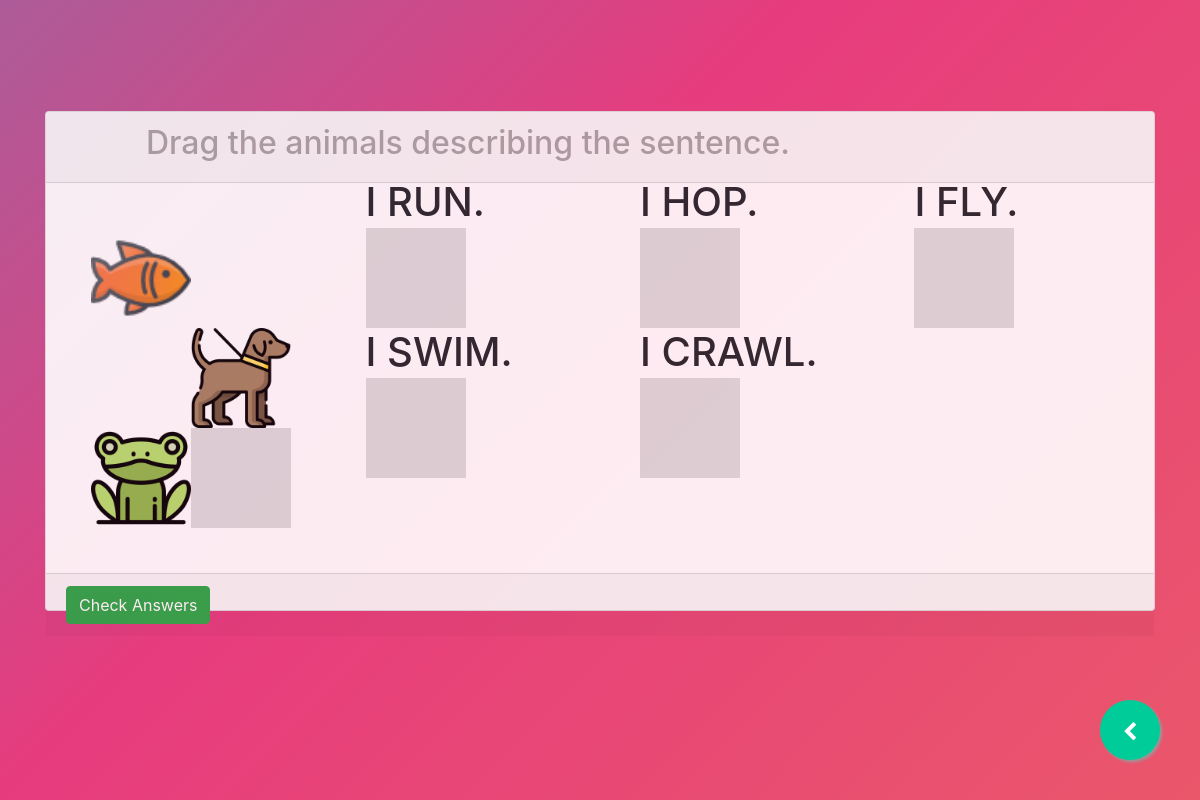
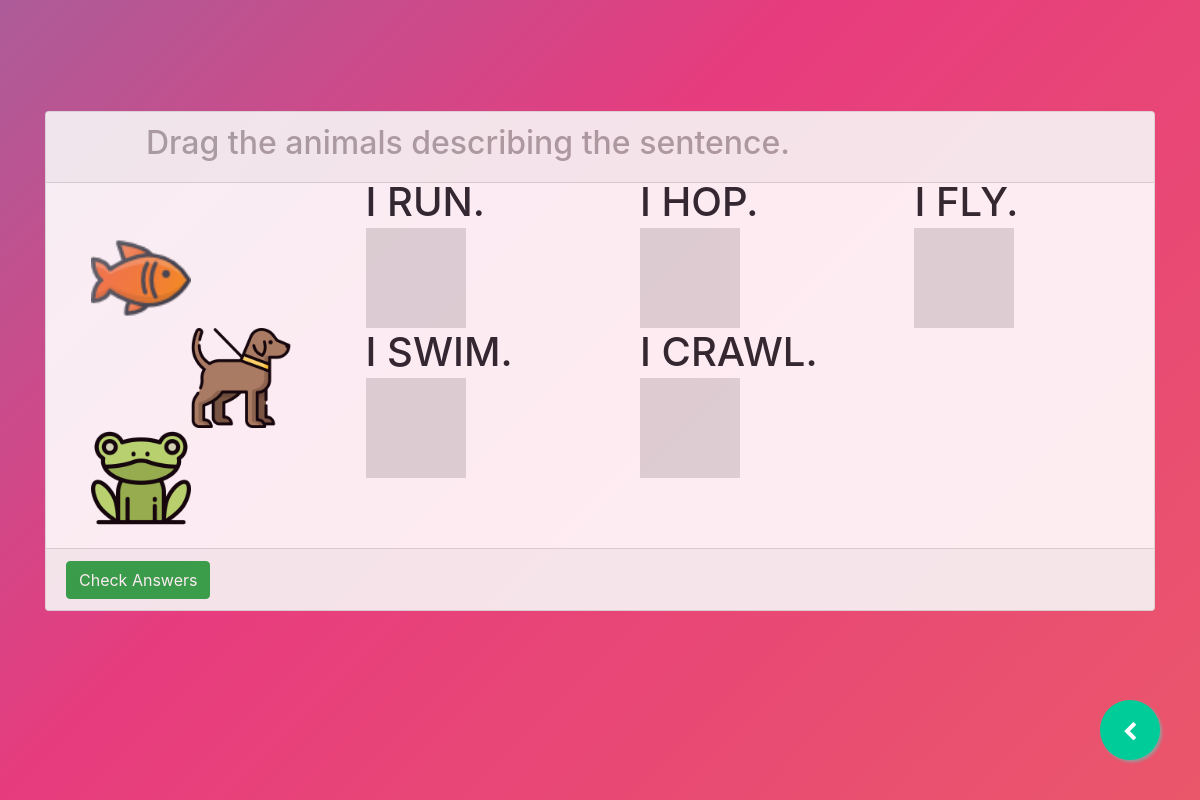
Before and after one commit to albert-sobreo/animals, an Electron app: page Activity3/index.html in a window 1200 px wide. Drawn offline with nearby package versions, Linux system fonts and the light colour scheme.

Commit message:
more edits

```diff
--- a/Activity3/css/style.css
+++ b/Activity3/css/style.css
@@ -4,7 +4,7 @@ h2 {
 }
 
 #howdy{
-	height: 300px;
+	height: 0px;
 	width: 200px;
 	margin: 25px;
 	background-color: gainsboro;
```
